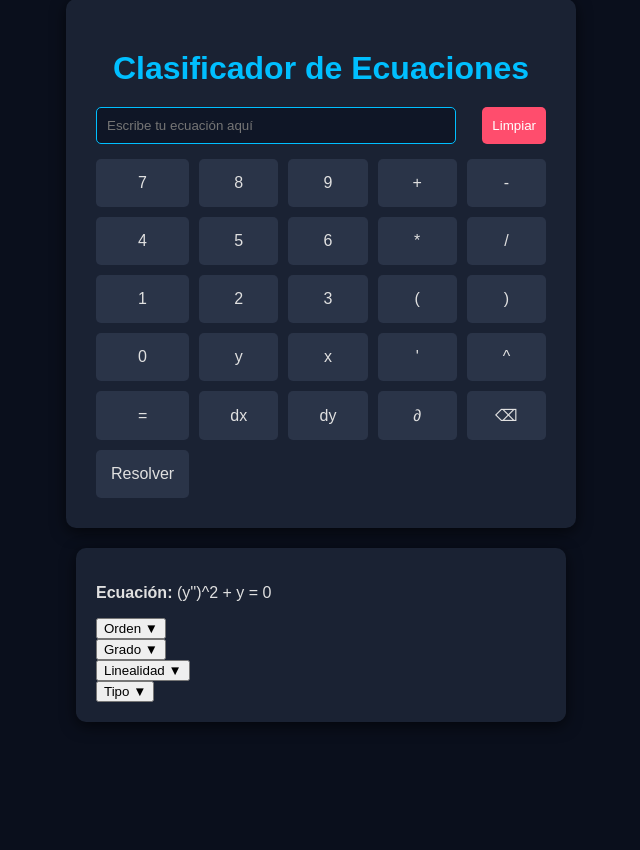
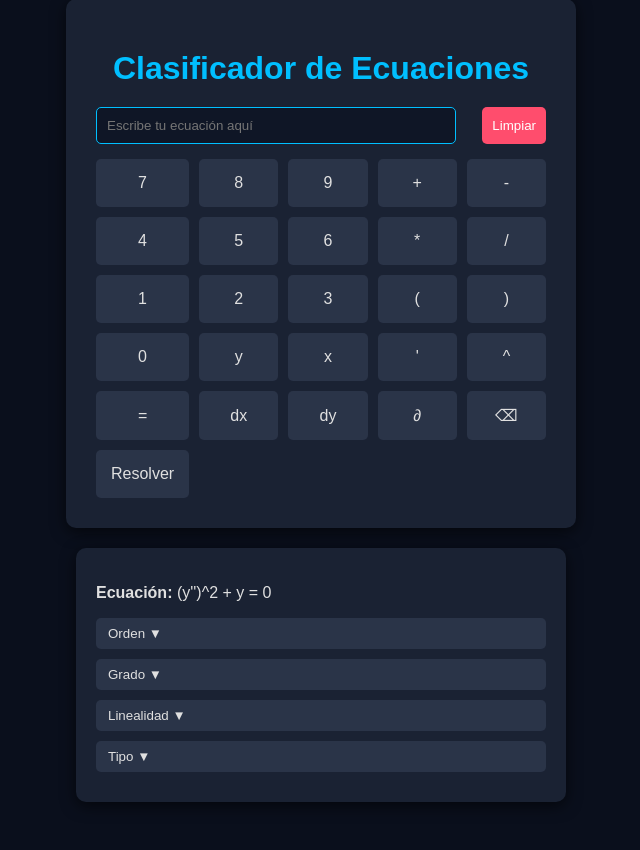
Before and after one commit to EmilyMunozR/calculadora, a Flask app: page / in a window 1280 px wide. Shown: the part 49-899 px from the top of the page, without its empty margins (319-959 px from the left). Before the commit the page ends 771 px from the top, so only its background shows below. Run offline with Flask 3, Linux system fonts and the light colour scheme.

Commit message:
Update style.css

```diff
--- a/static/style.css
+++ b/static/style.css
@@ -95,8 +95,31 @@ input {
   background: #5a6268;
 }
 
-.detalles {
-  margin-top: 10px;
+.detalle {
+  margin: 10px 0;
+}
+
+.toggle {
+  background: #2a3448;
+  color: #e0e0e0;
+  border: none;
+  padding: 8px 12px;
+  border-radius: 5px;
+  cursor: pointer;
+  width: 100%;
+  text-align: left;
+}
+
+.toggle:hover {
+  background: #00bfff;
+  color: white;
+}
+
+.exp {
+  margin-top: 5px;
+  padding: 8px;
+  background: #0f1626;
+  border-radius: 5px;
   font-size: 14px;
   color: #ccc;
 }
```
